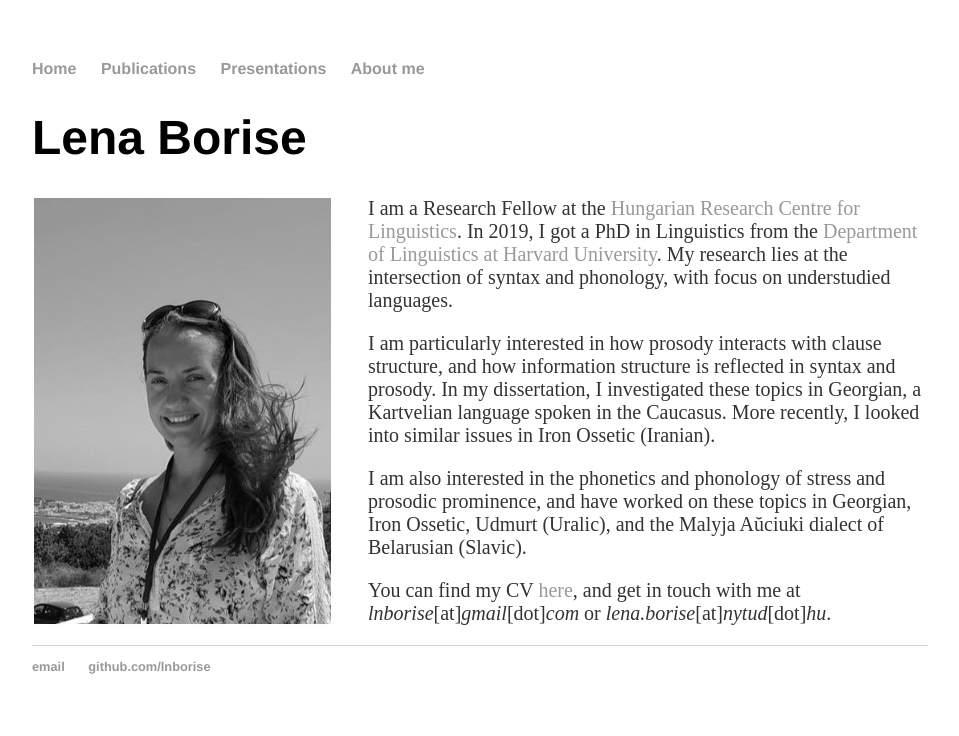
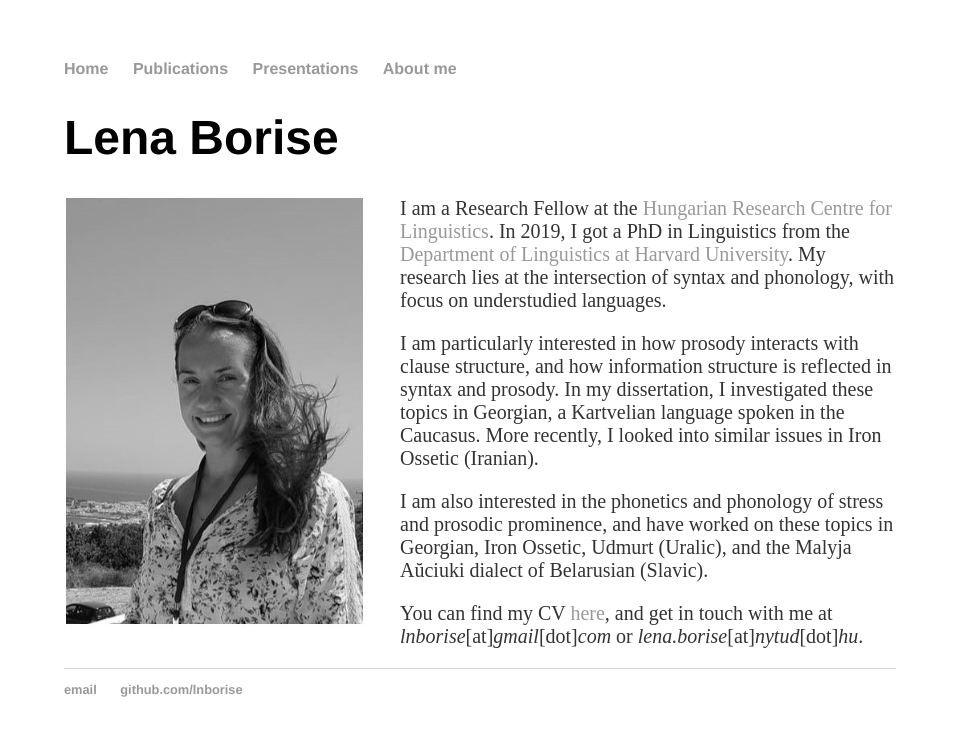
Before and after one commit to lnborise/lnborise.github.io, a Jekyll site: the page built from index.html, in a window 1280 px wide. Shown: the top 736 px of the page, without its empty margins (160-1119 px from the left). Built offline with Jekyll 4.4.1, drawn with Linux system fonts in a browser that asks for light colours.

Commit message:
Update main.css

```diff
--- a/css/main.css
+++ b/css/main.css
@@ -1,6 +1,6 @@
 body {
     margin: 60px auto;
-    width: 70%;
+    width: 65%;
 }
 nav ul, footer ul {
     font-family:'Helvetica', 'Arial', 'Sans-Serif';
```
